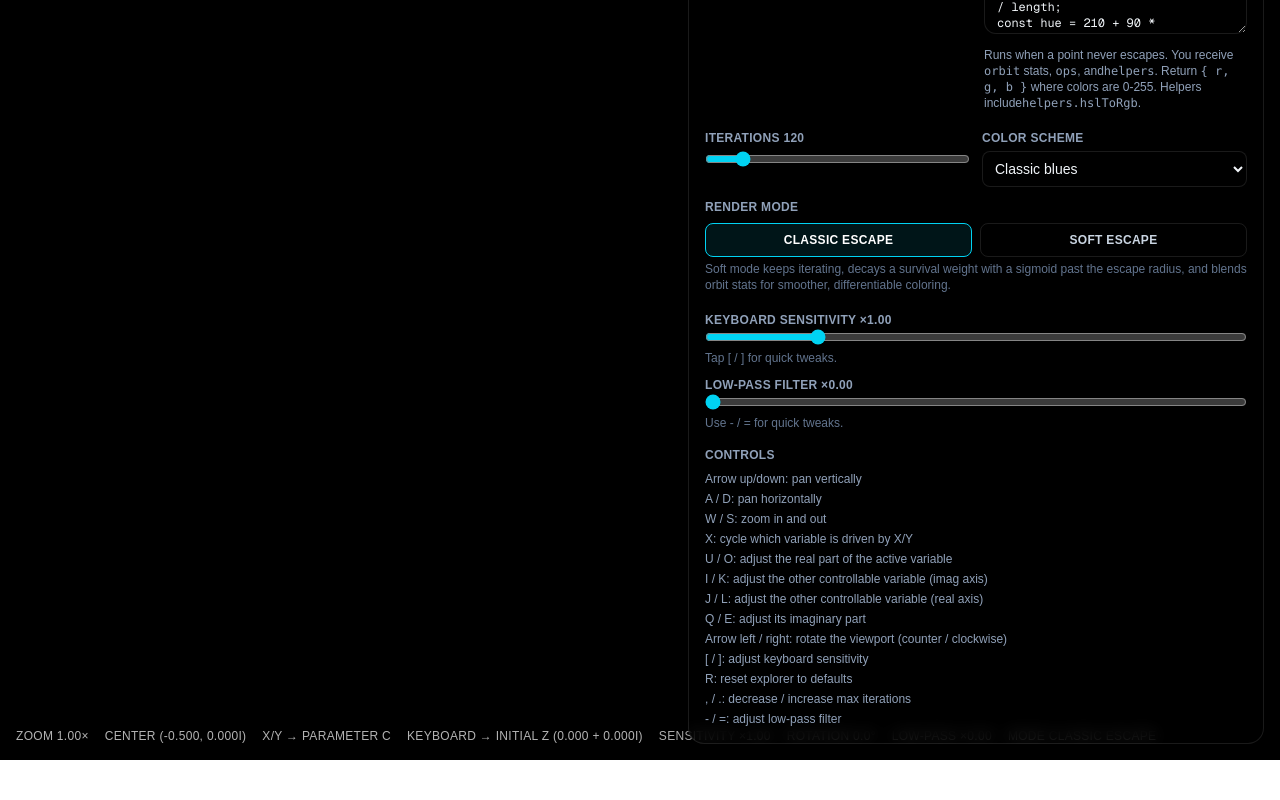
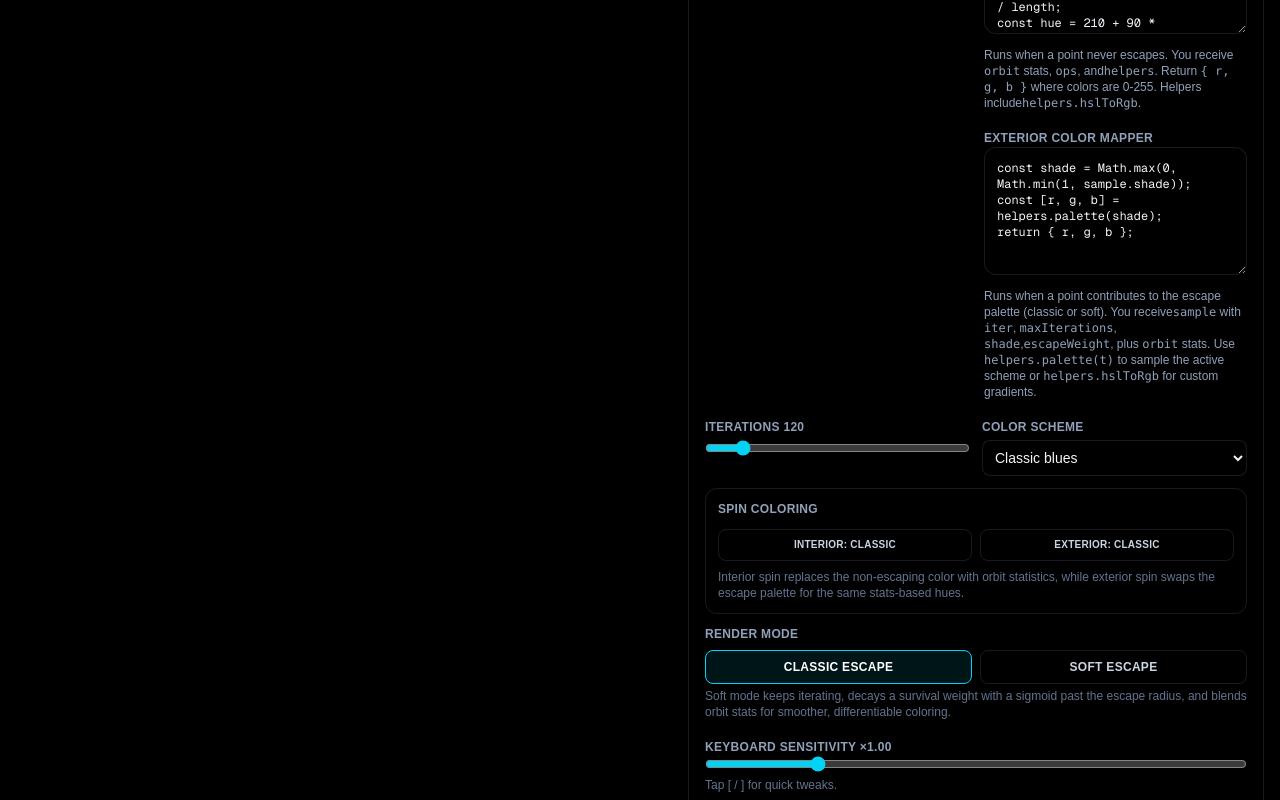
Before and after one commit to Dillxn/fractal-explorer, a Next.js app: page / in a window 1280 px wide. Shown: the part 540-1340 px from the top of the page. Before the commit the page ends 1300 px from the top, so only its background shows below. Built offline with nearby package versions, Linux system fonts and the light colour scheme.

Commit message:
Add separate spin toggles and exterior coloring

```diff
--- a/app/page.tsx
+++ b/app/page.tsx
@@ -10,8 +10,10 @@ import {
   OPS,
   compileEquation,
   compileInterior,
+  compileExterior,
   defaultEquationSource,
   defaultInteriorSource,
+  defaultExteriorSource,
   variableLabels,
   variableOrder,
 } from "@/lib/fractalMath";
@@ -119,11 +121,15 @@ function FractalExplorer() {
   const [rotation, setRotation] = useState(0);
   const [lowPass, setLowPass] = useState(0);
   const [softSharpness, setSoftSharpness] = useState(DEFAULT_SOFT_SHARPNESS);
+  const [spinInteriorColoring, setSpinInteriorColoring] = useState(false);
+  const [spinExteriorColoring, setSpinExteriorColoring] = useState(false);
   const presetSelectRef = useRef<HTMLSelectElement>(null);
   const [equationInput, setEquationInput] = useState(defaultEquationSource);
   const [equationError, setEquationError] = useState<string | null>(initialCompilation.error);
   const [interiorInput, setInteriorInput] = useState(defaultInteriorSource);
   const [interiorError, setInteriorError] = useState<string | null>(null);
+  const [exteriorInput, setExteriorInput] = useState(defaultExteriorSource);
+  const [exteriorError, setExteriorError] = useState<string | null>(null);
   const [isRendering, setIsRendering] = useState(false);
   const [renderTime, setRenderTime] = useState<number | null>(null);
   const [presetId, setPresetId] = useState<string>("mandelbrot");
@@ -159,6 +165,10 @@ function FractalExplorer() {
     setLowPass(0);
     setRenderMode("escape");
     setSoftSharpness(DEFAULT_SOFT_SHARPNESS);
+    setSpinInteriorColoring(false);
+    setSpinExteriorColoring(false);
+    setExteriorInput(defaultExteriorSource);
+    setExteriorError(null);
   }, [applyPreset, presetId]);
 
   useEffect(() => {
@@ -260,6 +270,15 @@ function FractalExplorer() {
       setInteriorError(error ?? "Failed to compile interior function.");
     }
   }, [interiorInput]);
+
+  useEffect(() => {
+    const { fn, error } = compileExterior(exteriorInput, OPS);
+    if (fn) {
+      setExteriorError(null);
+    } else {
+      setExteriorError(error ?? "Failed to compile exterior function.");
+    }
+  }, [exteriorInput]);
 
   useEffect(() => {
     const container = canvasContainerRef.current;
@@ -532,7 +551,7 @@ function FractalExplorer() {
     if (!canvas || !canvasSize.width || !canvasSize.height || !worker) {
       return;
     }
-    if (equationError) {
+    if (equationError || interiorError || exteriorError) {
       setIsRendering(false);
       return;
     }
@@ -589,8 +608,11 @@ function FractalExplorer() {
         colorScheme,
         renderMode,
         softSharpness,
+        spinInteriorColoring,
+        spinExteriorColoring,
         equationSource: equationInput,
         interiorSource: interiorInput,
+        exteriorSource: exteriorInput,
         rotation,
         lowPass,
       },
@@ -611,10 +633,14 @@ function FractalExplorer() {
     equationError,
     interiorInput,
     interiorError,
+    exteriorInput,
+    exteriorError,
     rotation,
     lowPass,
     renderMode,
     softSharpness,
+    spinInteriorColoring,
+    spinExteriorColoring,
   ]);
 
   const zoomLevel = useMemo(() => (3 / scale).toFixed(2), [scale]);
@@ -799,6 +825,26 @@ function FractalExplorer() {
                     <code>helpers.hslToRgb</code>.
                   </p>
                 </section>
+
+                <section className="space-y-2">
+                  <label className="text-xs font-semibold uppercase tracking-wide text-slate-400" htmlFor="exterior">
+                    Exterior color mapper
+                  </label>
+                  <textarea
+                    id="exterior"
+                    spellCheck={false}
+                    value={exteriorInput}
+                    onChange={(event) => setExteriorInput(event.target.value)}
+                    className="h-32 w-full rounded-xl border border-white/10 bg-black/60 p-3 font-mono text-xs text-slate-100 outline-none focus:border-cyan-400"
+                  />
+                  {exteriorError && <p className="text-xs text-red-300">Exterior error: {exteriorError}</p>}
+                  <p className="text-xs text-slate-400">
+                    Runs when a point contributes to the escape palette (classic or soft). You receive
+                    <code>sample</code> with <code>iter</code>, <code>maxIterations</code>, <code>shade</code>,
+                    <code>escapeWeight</code>, plus <code>orbit</code> stats. Use <code>helpers.palette(t)</code> to sample
+                    the active scheme or <code>helpers.hslToRgb</code> for custom gradients.
+                  </p>
+                </section>
               </div>
             </div>
             <section className="mt-4 grid grid-cols-2 gap-3">
@@ -838,6 +884,37 @@ function FractalExplorer() {
                   <option value="fire">Fire</option>
                   <option value="ice">Ice</option>
                 </select>
+              </div>
+              <div className="col-span-2 rounded-xl border border-white/10 p-3">
+                <p className="text-xs font-semibold uppercase tracking-wide text-slate-400">Spin coloring</p>
+                <div className="mt-3 grid grid-cols-2 gap-2">
+                  <button
+                    type="button"
+                    onClick={() => setSpinInteriorColoring((prev) => !prev)}
+                    className={`rounded-lg border px-3 py-2 text-[10px] font-semibold uppercase tracking-wide transition ${
+                      spinInteriorColoring
+                        ? "border-cyan-400 bg-cyan-400/10 text-white"
+                        : "border-white/10 text-slate-300 hover:border-white/30"
+                    }`}
+                  >
+                    Interior: {spinInteriorColoring ? "Spin" : "Classic"}
+                  </button>
+                  <button
+                    type="button"
+                    onClick={() => setSpinExteriorColoring((prev) => !prev)}
+                    className={`rounded-lg border px-3 py-2 text-[10px] font-semibold uppercase tracking-wide transition ${
+                      spinExteriorColoring
+                        ? "border-cyan-400 bg-cyan-400/10 text-white"
+                        : "border-white/10 text-slate-300 hover:border-white/30"
+                    }`}
+                  >
+                    Exterior: {spinExteriorColoring ? "Spin" : "Classic"}
+                  </button>
+                </div>
+                <p className="mt-2 text-xs text-slate-500">
+                  Interior spin replaces the non-escaping color with orbit statistics, while exterior spin swaps the
+                  escape palette for the same stats-based hues.
+                </p>
               </div>
               <div className="col-span-2">
                 <p className="text-xs font-semibold uppercase tracking-wide text-slate-400">Render mode</p>
@@ -955,6 +1032,8 @@ function FractalExplorer() {
         <span>Low-pass ×{lowPass.toFixed(2)}</span>
         <span>Mode {renderModeLabel}</span>
         {renderMode === "soft" && <span>Soft sharpness ×{softSharpness.toFixed(2)}</span>}
+        {spinInteriorColoring && <span>Spin interior</span>}
+        {spinExteriorColoring && <span>Spin exterior</span>}
       </div>
     </main>
   );
--- a/lib/fractalMath.ts
+++ b/lib/fractalMath.ts
@@ -214,6 +214,71 @@ const [r, g, b] = helpers.hslToRgb(hue, saturation, lightness);
 return { r, g, b };
 `.trim();
 
+export type ExteriorSample = {
+  iter: number;
+  maxIterations: number;
+  shade: number;
+  escapeWeight: number;
+  orbit: OrbitStats;
+};
+
+export type ExteriorHelpers = {
+  palette: (t: number) => [number, number, number];
+  hslToRgb: typeof hslToRgb;
+};
+
+export const createExteriorHelpers = (
+  palette: (t: number) => [number, number, number],
+): ExteriorHelpers => ({
+  palette,
+  hslToRgb,
+});
+
+export type ExteriorEvaluator = (
+  sample: ExteriorSample,
+  ops: ComplexOps,
+  helpers: ExteriorHelpers,
+) => RGB;
+
+export const defaultExteriorSource = `
+const shade = Math.max(0, Math.min(1, sample.shade));
+const [r, g, b] = helpers.palette(shade);
+return { r, g, b };
+`.trim();
+
+export const compileExterior = (source: string, ops: ComplexOps) => {
+  try {
+    const fn = new Function("sample", "ops", "helpers", `"use strict"; ${source}`) as (
+      sample: ExteriorSample,
+      ops: ComplexOps,
+      helpers: ExteriorHelpers,
+    ) => RGB;
+    const testSample: ExteriorSample = {
+      iter: 0,
+      maxIterations: 1,
+      shade: 0,
+      escapeWeight: 0,
+      orbit: {
+        length: 1,
+        magnitudeSum: 1,
+        angleSum: 0,
+        maxMagnitude: 1,
+        last: { re: 0, im: 0 },
+      },
+    };
+    const paletteStub: ExteriorHelpers["palette"] = () => [255, 255, 255];
+    const test = fn(testSample, ops, { palette: paletteStub, hslToRgb });
+    if (!isRgbLike(test)) {
+      throw new Error("Exterior function must return { r, g, b }.");
+    }
+    const evaluator: ExteriorEvaluator = (sample, opsArg, helpersArg) =>
+      sanitizeRgb(fn(sample, opsArg, helpersArg));
+    return { fn: evaluator, error: null as string | null };
+  } catch (error) {
+    return { fn: null, error: (error as Error).message };
+  }
+};
+
 export function isComplexLike(value: unknown): value is Complex {
   return (
     typeof value === "object" &&
--- a/lib/fractalWorkerTypes.ts
+++ b/lib/fractalWorkerTypes.ts
@@ -15,8 +15,11 @@ export type FractalRenderPayload = {
   colorScheme: ColorScheme;
   renderMode: RenderMode;
   softSharpness: number;
+  spinInteriorColoring: boolean;
+  spinExteriorColoring: boolean;
   equationSource: string;
   interiorSource: string;
+  exteriorSource: string;
   rotation: number;
   lowPass: number;
 };
--- a/workers/fractalWorker.ts
+++ b/workers/fractalWorker.ts
@@ -5,9 +5,12 @@ import {
   colorizers,
   compileEquation,
   compileInterior,
+  compileExterior,
+  createExteriorHelpers,
   FEATHER_EQUATION_SOURCE,
   defaultEquationSource,
   defaultInteriorSource,
+  defaultExteriorSource,
   fallbackEvaluator,
   LOG_EQUATION_SOURCE,
   INTERIOR_HELPERS,
@@ -15,6 +18,7 @@ import {
   type ColorScheme,
   type Complex,
   type VariableKey,
+  type ExteriorSample,
 } from "@/lib/fractalMath";
 import type {
   FractalRenderPayload,
@@ -28,6 +32,7 @@ const DEFAULT_EQUATION_NORMALIZED = normalizeEquation(defaultEquationSource);
 const FEATHER_EQUATION_NORMALIZED = normalizeEquation(FEATHER_EQUATION_SOURCE);
 const LOG_EQUATION_NORMALIZED = normalizeEquation(LOG_EQUATION_SOURCE);
 const DEFAULT_INTERIOR_NORMALIZED = normalizeInterior(defaultInteriorSource);
+const DEFAULT_EXTERIOR_NORMALIZED = normalizeExterior(defaultExteriorSource);
 const MAX_SHADER_ITERATIONS = 4096;
 const DEFAULT_SOFT_SURVIVAL_SHARPNESS = 0.15;
 const SOFT_SURVIVAL_EPSILON = 1e-6;
@@ -54,6 +59,8 @@ type GLState = {
     lowPass: WebGLUniformLocation | null;
     renderMode: WebGLUniformLocation | null;
     softSharpness: WebGLUniformLocation | null;
+    spinInterior: WebGLUniformLocation | null;
+    spinExterior: WebGLUniformLocation | null;
   };
 };
 
@@ -70,12 +77,14 @@ ctx.onmessage = (event: MessageEvent<FractalWorkerRequest>) => {
   const payload = data.payload;
   const normalizedEquation = normalizeEquation(payload.equationSource);
   const normalizedInterior = normalizeInterior(payload.interiorSource);
+  const normalizedExterior = normalizeExterior(payload.exteriorSource);
   const equationMode = getEquationMode(normalizedEquation);
 
   const useWebGL =
     typeof OffscreenCanvas !== "undefined" &&
     equationMode !== null &&
     normalizedInterior === DEFAULT_INTERIOR_NORMALIZED &&
+    normalizedExterior === DEFAULT_EXTERIOR_NORMALIZED &&
     payload.maxIterations <= MAX_SHADER_ITERATIONS;
 
   if (useWebGL) {
@@ -110,6 +119,8 @@ function renderWithWebGL(payload: FractalRenderPayload, id: number, equationMode
   const rotation = payload.rotation;
   const renderModeIndex = payload.renderMode === "soft" ? 1 : 0;
   const softSharpness = Math.max(0.0001, payload.softSharpness ?? DEFAULT_SOFT_SURVIVAL_SHARPNESS);
+  const spinInteriorFlag = payload.spinInteriorColoring ? 1 : 0;
+  const spinExteriorFlag = payload.spinExteriorColoring ? 1 : 0;
 
   if (uniforms.resolution) {
     gl.uniform2f(uniforms.resolution, payload.width, payload.height);
@@ -153,6 +164,12 @@ function renderWithWebGL(payload: FractalRenderPayload, id: number, equationMode
   if (uniforms.softSharpness) {
     gl.uniform1f(uniforms.softSharpness, softSharpness);
   }
+  if (uniforms.spinInterior) {
+    gl.uniform1i(uniforms.spinInterior, spinInteriorFlag);
+  }
+  if (uniforms.spinExterior) {
+    gl.uniform1i(uniforms.spinExterior, spinExteriorFlag);
+  }
 
   gl.clear(gl.COLOR_BUFFER_BIT);
   gl.drawArrays(gl.TRIANGLE_STRIP, 0, 4);
@@ -186,10 +203,14 @@ function renderWithCpu(payload: FractalRenderPayload, id: number) {
     rotation,
     renderMode,
     softSharpness,
+    spinInteriorColoring,
+    spinExteriorColoring,
+    exteriorSource,
   } = payload;
   const { fn } = compileEquation(payload.equationSource, OPS);
   const evaluator = fn ?? fallbackEvaluator;
   const { fn: interiorFn } = compileInterior(payload.interiorSource, OPS);
+  const { fn: exteriorFn } = compileExterior(exteriorSource, OPS);
 
   const rowsPerChunk = Math.max(2, Math.floor(height / 180));
   const escapeRadius = 16;
@@ -200,6 +221,10 @@ function renderWithCpu(payload: FractalRenderPayload, id: number) {
   const manualExponent = manualValues.exponent;
   const currentPlane = planeVariable;
   const colorizer = colorizers[colorScheme as ColorScheme] ?? colorizers.classic;
+  const neutralInteriorColor = getNeutralInteriorColor(colorizer);
+  const exteriorHelpers = createExteriorHelpers((t: number) =>
+    colorizer(Math.max(0, Math.min(1, t))),
+  );
   const activeRenderMode = renderMode ?? "escape";
   const survivalSharpness = Math.max(
     0.001,
@@ -212,6 +237,14 @@ function renderWithCpu(payload: FractalRenderPayload, id: number) {
   const lowPassBase = [8, 12, 16];
   const applyLowPass = (value: number, index: number) =>
     Math.round(value * (1 - clampedLowPass) + lowPassBase[index] * clampedLowPass);
+
+  const getExteriorColor = (sample: ExteriorSample) => {
+    if (exteriorFn) {
+      return exteriorFn(sample, OPS, exteriorHelpers);
+    }
+    const [r, g, b] = colorizer(Math.max(0, Math.min(1, sample.shade)));
+    return { r, g, b };
+  };
 
   for (let startY = 0; startY < height; startY += rowsPerChunk) {
     if (id !== activeRequestId) {
@@ -279,13 +312,20 @@ function renderWithCpu(payload: FractalRenderPayload, id: number) {
             maxMagnitude: orbitMaxMagnitude,
             last: z,
           };
-          const interiorColor = interiorFn
-            ? interiorFn(orbit, OPS, INTERIOR_HELPERS)
-            : getDefaultInteriorColor(orbit);
-          const [escapeR, escapeG, escapeB] = colorizer(escapeWeight);
-          const blendedR = interiorColor.r * survivalClamped + escapeR * escapeWeight;
-          const blendedG = interiorColor.g * survivalClamped + escapeG * escapeWeight;
-          const blendedB = interiorColor.b * survivalClamped + escapeB * escapeWeight;
+          const statsColor = getDefaultInteriorColor(orbit);
+          const interiorBase = interiorFn ? interiorFn(orbit, OPS, INTERIOR_HELPERS) : neutralInteriorColor;
+          const interiorColor = spinInteriorColoring ? statsColor : interiorBase;
+          const exteriorSample: ExteriorSample = {
+            iter: maxIterations,
+            maxIterations,
+            shade: escapeWeight,
+            escapeWeight,
+            orbit,
+          };
+          const exteriorColor = spinExteriorColoring ? statsColor : getExteriorColor(exteriorSample);
+          const blendedR = interiorColor.r * survivalClamped + exteriorColor.r * escapeWeight;
+          const blendedG = interiorColor.g * survivalClamped + exteriorColor.g * escapeWeight;
+          const blendedB = interiorColor.b * survivalClamped + exteriorColor.b * escapeWeight;
           buffer[pixelIndex] = applyLowPass(blendedR, 0);
           buffer[pixelIndex + 1] = applyLowPass(blendedG, 1);
           buffer[pixelIndex + 2] = applyLowPass(blendedB, 2);
@@ -315,28 +355,35 @@ function renderWithCpu(payload: FractalRenderPayload, id: number) {
             break;
           }
         }
+        const orbit: OrbitStats = {
+          length: orbitLength,
+          magnitudeSum: orbitMagnitudeSum,
+          angleSum: orbitAngleSum,
+          maxMagnitude: orbitMaxMagnitude,
+          last: z,
+        };
+        const statsColor = getDefaultInteriorColor(orbit);
 
         if (iter === maxIterations) {
-          const orbit: OrbitStats = {
-            length: orbitLength,
-            magnitudeSum: orbitMagnitudeSum,
-            angleSum: orbitAngleSum,
-            maxMagnitude: orbitMaxMagnitude,
-            last: z,
-          };
-          const color = interiorFn
-            ? interiorFn(orbit, OPS, INTERIOR_HELPERS)
-            : getDefaultInteriorColor(orbit);
+          const baseInterior = interiorFn ? interiorFn(orbit, OPS, INTERIOR_HELPERS) : neutralInteriorColor;
+          const color = spinInteriorColoring ? statsColor : baseInterior;
           buffer[pixelIndex] = applyLowPass(color.r, 0);
           buffer[pixelIndex + 1] = applyLowPass(color.g, 1);
           buffer[pixelIndex + 2] = applyLowPass(color.b, 2);
           buffer[pixelIndex + 3] = 255;
         } else {
           const shade = iter / maxIterations;
-          const [r, g, b] = colorizer(shade);
-          buffer[pixelIndex] = applyLowPass(r, 0);
-          buffer[pixelIndex + 1] = applyLowPass(g, 1);
-          buffer[pixelIndex + 2] = applyLowPass(b, 2);
+          const exteriorSample: ExteriorSample = {
+            iter,
+            maxIterations,
+            shade,
+            escapeWeight: shade,
+            orbit,
+          };
+          const color = spinExteriorColoring ? statsColor : getExteriorColor(exteriorSample);
+          buffer[pixelIndex] = applyLowPass(color.r, 0);
+          buffer[pixelIndex + 1] = applyLowPass(color.g, 1);
+          buffer[pixelIndex + 2] = applyLowPass(color.b, 2);
           buffer[pixelIndex + 3] = 255;
         }
       }
@@ -410,6 +457,8 @@ function ensureGlState(width: number, height: number): GLState {
     uniform float uLowPass;
     uniform int uRenderMode;
     uniform float uSoftSharpness;
+    uniform int uSpinInterior;
+    uniform int uSpinExterior;
 
     vec2 complexMul(vec2 a, vec2 b) {
       return vec2(a.x * b.x - a.y * b.y, a.x * b.y + a.y * b.x);
@@ -564,15 +613,20 @@ function ensureGlState(width: number, height: number): GLState {
 
       float survivalClamped = clamp(survival, 0.0, 1.0);
       float escapeWeight = 1.0 - survivalClamped;
-      vec3 interiorRgb = interiorColorFromStats(
+      vec3 statsRgb = interiorColorFromStats(
         orbitCountSoft,
         orbitMagSumSoft,
         orbitAngleSumSoft,
         orbitMaxMagSoft,
         SOFT_SURVIVAL_EPSILON
       );
-      vec3 escapeRgb = colorize(escapeWeight, uColorScheme);
-      rgb = interiorRgb * survivalClamped + escapeRgb * escapeWeight;
+      vec3 interiorRgb = (uSpinInterior == 1)
+        ? statsRgb
+        : colorize(0.0, uColorScheme);
+      vec3 exteriorRgb = (uSpinExterior == 1)
+        ? statsRgb
+        : colorize(escapeWeight, uColorScheme);
+      rgb = interiorRgb * survivalClamped + exteriorRgb * escapeWeight;
     } else {
       vec2 z = zValue;
       int iter = 0;
@@ -598,11 +652,17 @@ function ensureGlState(width: number, height: number): GLState {
         iter = i + 1;
       }
 
+      vec3 statsRgb = interiorColorFromStats(orbitCount, orbitMagSum, orbitAngleSum, orbitMaxMag, 1.0);
+
       if (iter >= uMaxIterations) {
-        rgb = interiorColorFromStats(orbitCount, orbitMagSum, orbitAngleSum, orbitMaxMag, 1.0);
+        rgb = (uSpinInterior == 1)
+          ? statsRgb
+          : colorize(0.0, uColorScheme);
       } else {
         float shade = float(iter) / float(uMaxIterations);
-        rgb = colorize(shade, uColorScheme);
+        rgb = (uSpinExterior == 1)
+          ? statsRgb
+          : colorize(shade, uColorScheme);
       }
     }
 
@@ -651,6 +711,8 @@ function ensureGlState(width: number, height: number): GLState {
       lowPass: gl.getUniformLocation(program, "uLowPass"),
       renderMode: gl.getUniformLocation(program, "uRenderMode"),
       softSharpness: gl.getUniformLocation(program, "uSoftSharpness"),
+      spinInterior: gl.getUniformLocation(program, "uSpinInterior"),
+      spinExterior: gl.getUniformLocation(program, "uSpinExterior"),
     },
   };
 
@@ -693,6 +755,10 @@ function normalizeEquation(source: string) {
 }
 
 function normalizeInterior(source: string) {
+  return normalizeEquation(source);
+}
+
+function normalizeExterior(source: string) {
   return normalizeEquation(source);
 }
 
@@ -743,4 +809,9 @@ function getDefaultInteriorColor(orbit: OrbitStats) {
   return { r, g, b };
 }
 
+function getNeutralInteriorColor(colorizer: (t: number) => [number, number, number]) {
+  const [r, g, b] = colorizer(0);
+  return { r, g, b };
+}
+
 export {};
```
Also changed, not shown: 1 other file (tests, documents, lock files or other folders).
